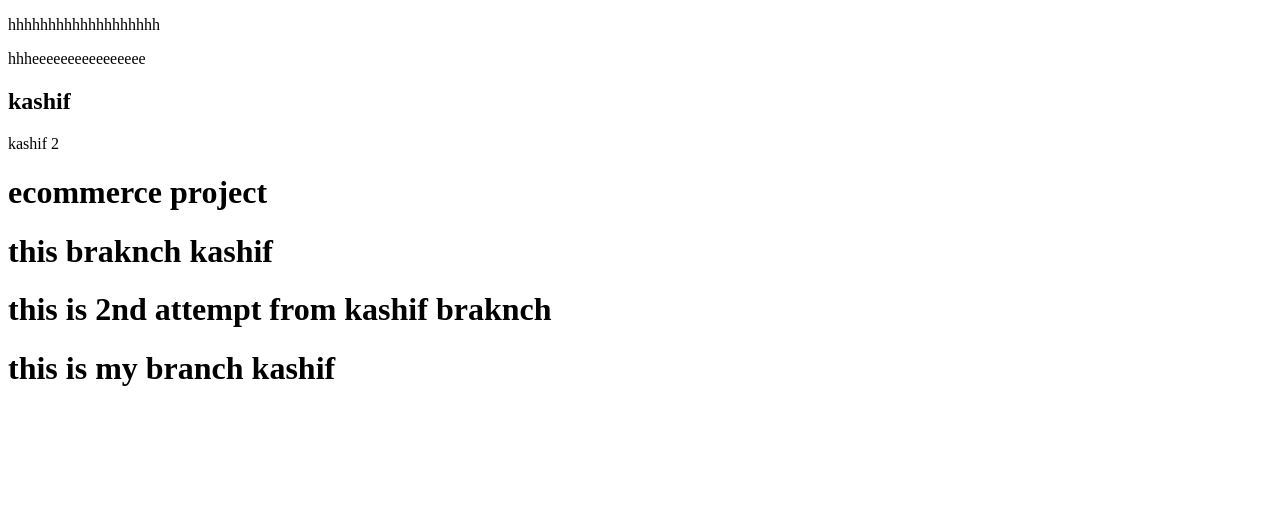
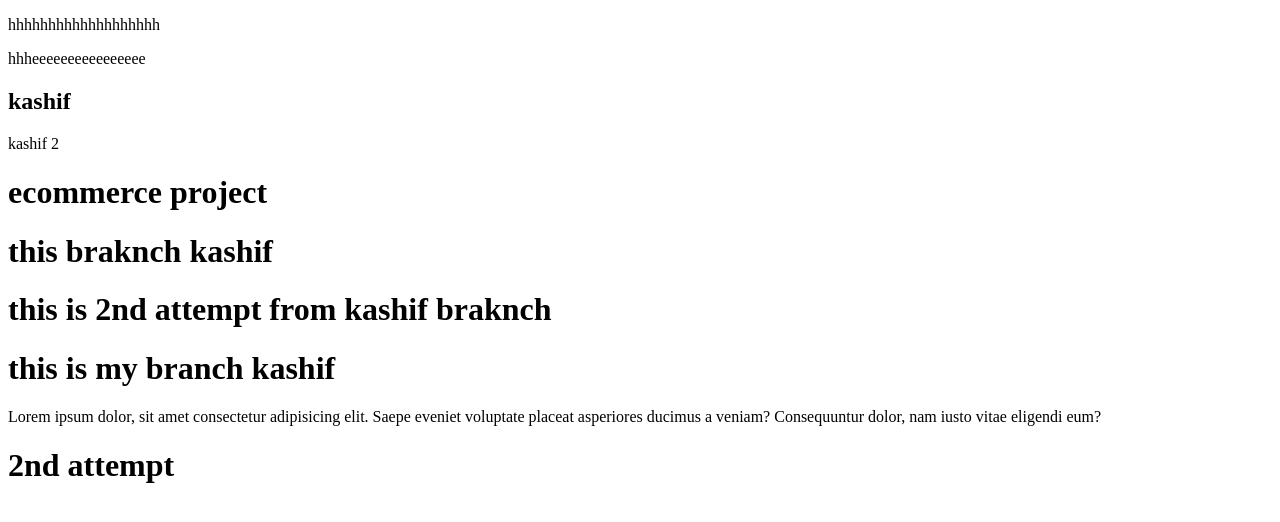
Before and after one commit to Kashif-Qamar1120/Ecommerce_Project, a plain HTML site: page index.html in a window 1280 px wide. Drawn offline with Linux system fonts and the light colour scheme.

Commit message:
2nd attempt

```diff
--- a/index.html
+++ b/index.html
@@ -14,5 +14,8 @@
     <h1>this braknch kashif </h1>
     <h1>this is 2nd attempt from kashif braknch</h1>
     <h1>this is my branch kashif</h1>
+
+    <p>Lorem ipsum dolor, sit amet consectetur adipisicing elit. Saepe eveniet voluptate placeat asperiores ducimus a veniam? Consequuntur dolor, nam iusto vitae eligendi eum?</p>
+    <h1>2nd attempt</h1>
 </body>
 </html>
```
